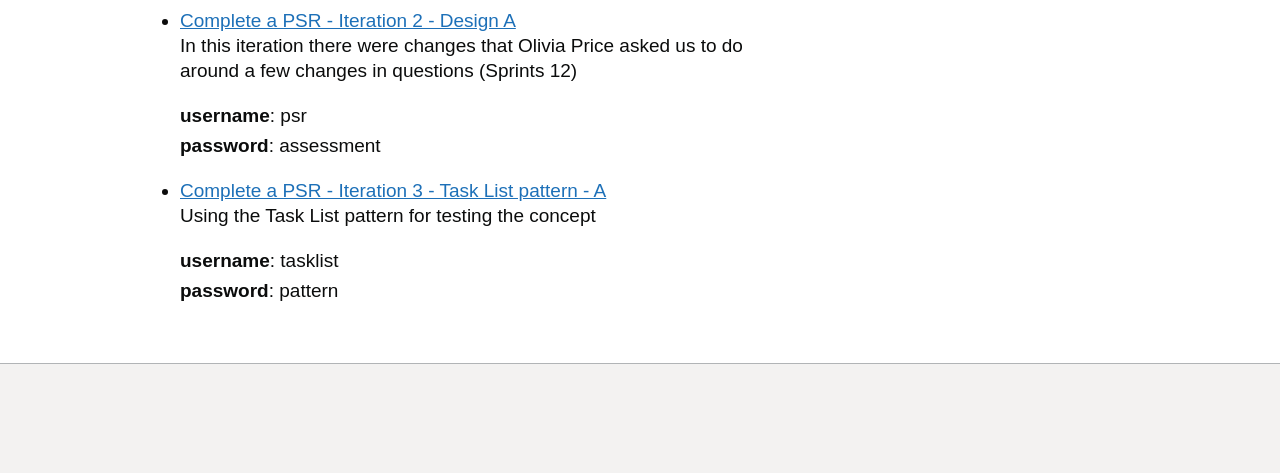
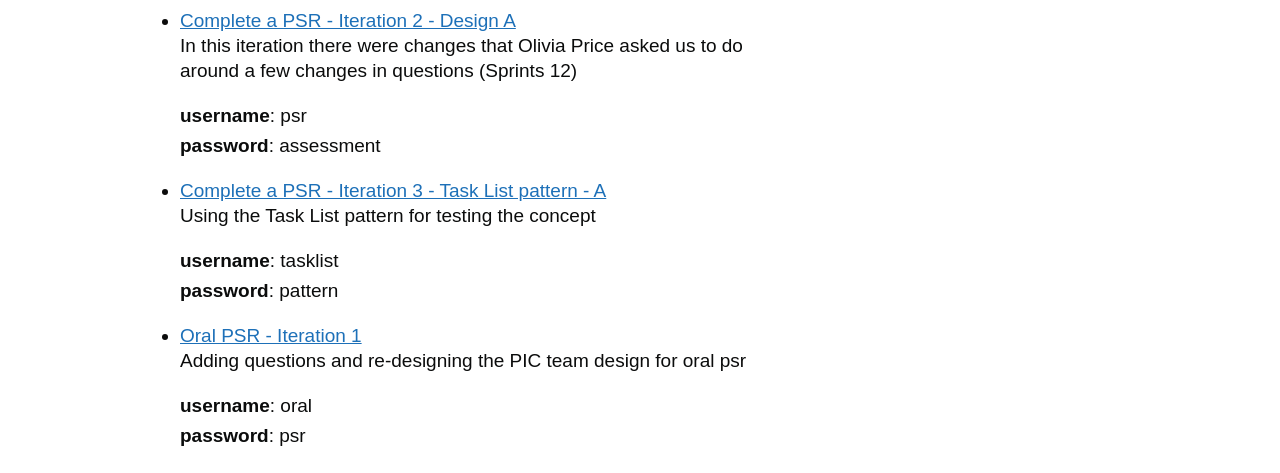
Before and after one commit to BrainJammed/assessRisksAndNeedsTeam, a website: page app/views/screensSprint12.html in a window 1280 px wide. Shown: the part 412-885 px from the top of the page. Drawn offline with Linux system fonts and the light colour scheme; a web font is replaced by a local one.

Commit message:
adding oral psr code

```diff
--- a/app/views/screensSprint12.html
+++ b/app/views/screensSprint12.html
@@ -120,6 +120,19 @@
         </ul>
       </li>
 
+      <li>
+        <a href="https://oralpsr.herokuapp.com/">Oral PSR - Iteration 1</a>
+        <p>Adding questions and re-designing the PIC team design for oral psr </p>
+        <ul class="govuk-list ">
+          <li>
+            <strong>username</strong>: oral
+          </li>
+          <li>
+            <strong>password</strong>: psr
+          </li>
+        </ul>
+      </li>
+
     </ul>
 
    </div>
```
Also changed, not shown: app/views/index.html (+8 -1 lines).
